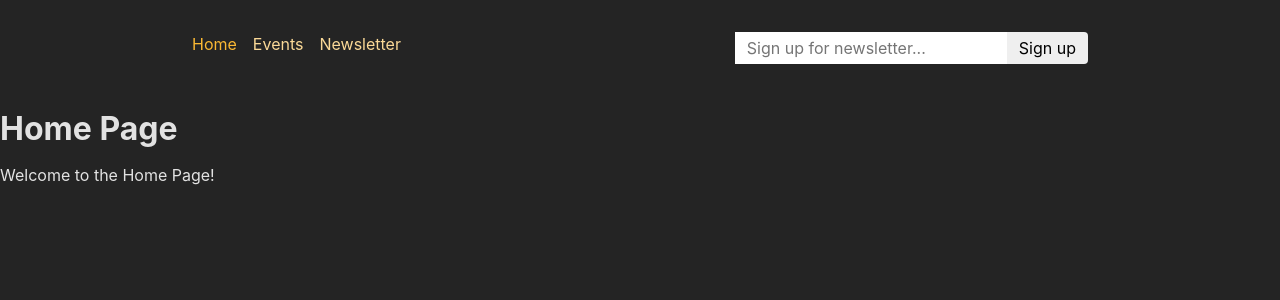
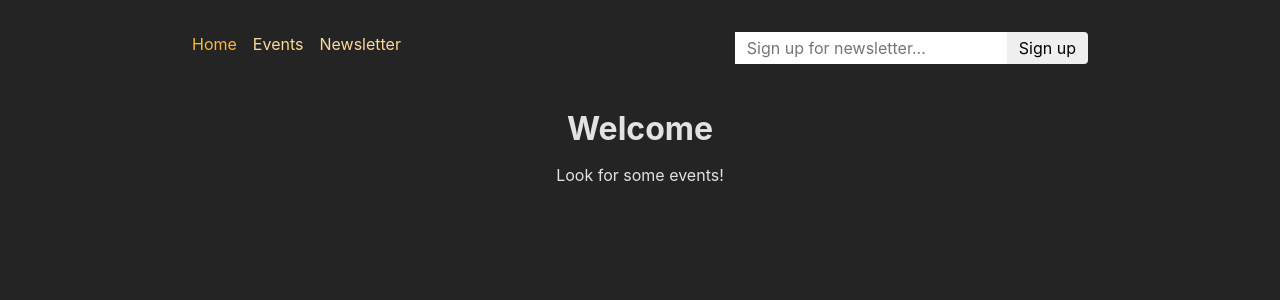
Before and after one commit to LucasFdCosta/events-api, a React (Create React App) app in the folder frontend/: page / in a window 1280 px wide. Shown: the top 300 px of the page. Built offline with nearby package versions, Linux system fonts and the light colour scheme.

Commit message:
feat: add home page

```diff
--- a/frontend/src/pages/HomePage.jsx
+++ b/frontend/src/pages/HomePage.jsx
@@ -1,8 +1,9 @@
+import { PageContent } from "../components/PageContent";
+
 export function HomePage() {
   return (
-    <div>
-      <h1>Home Page</h1>
-      <p>Welcome to the Home Page!</p>
-    </div>
+    <PageContent title="Welcome">
+      <p>Look for some events!</p>
+    </PageContent>
   );
 }
```
